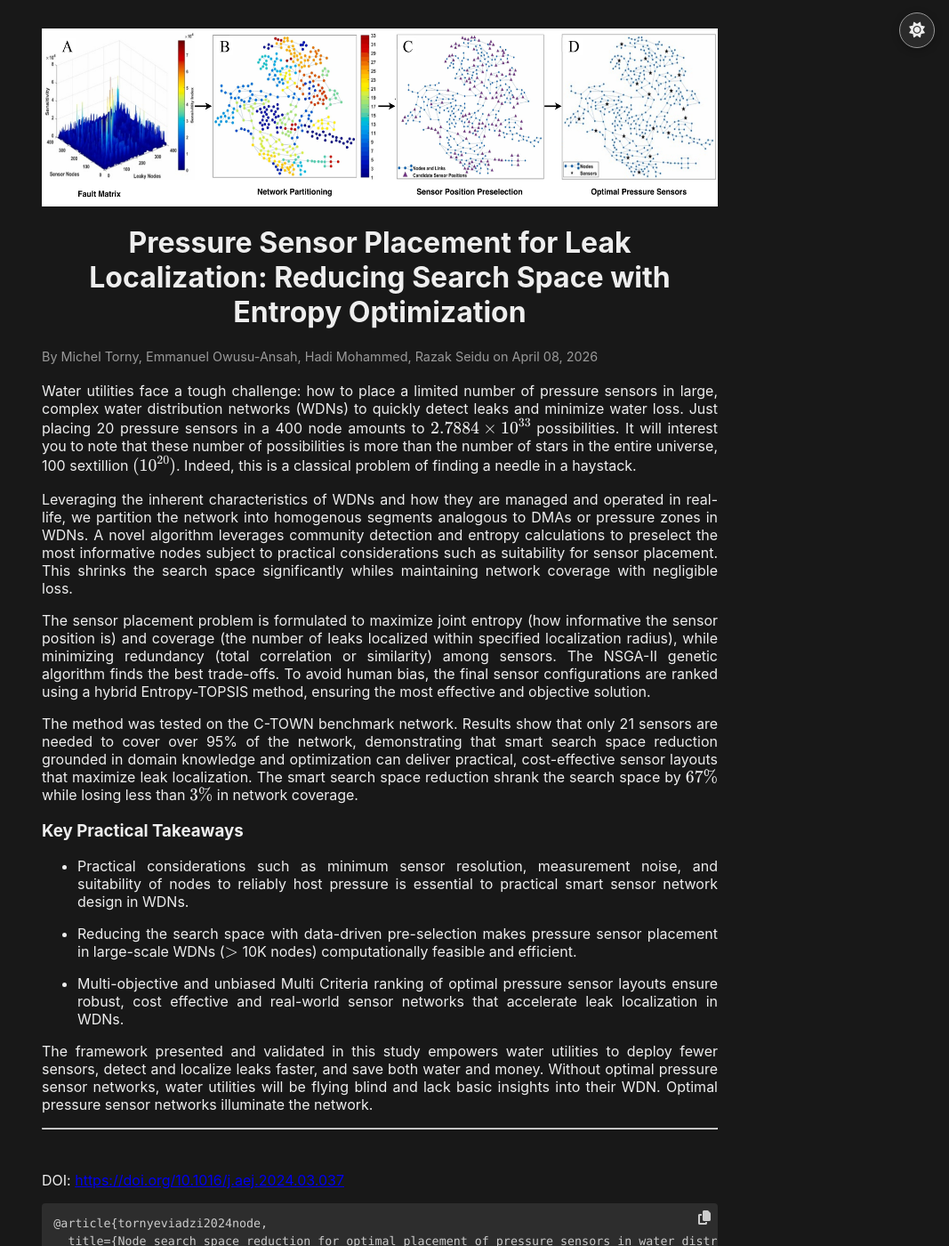
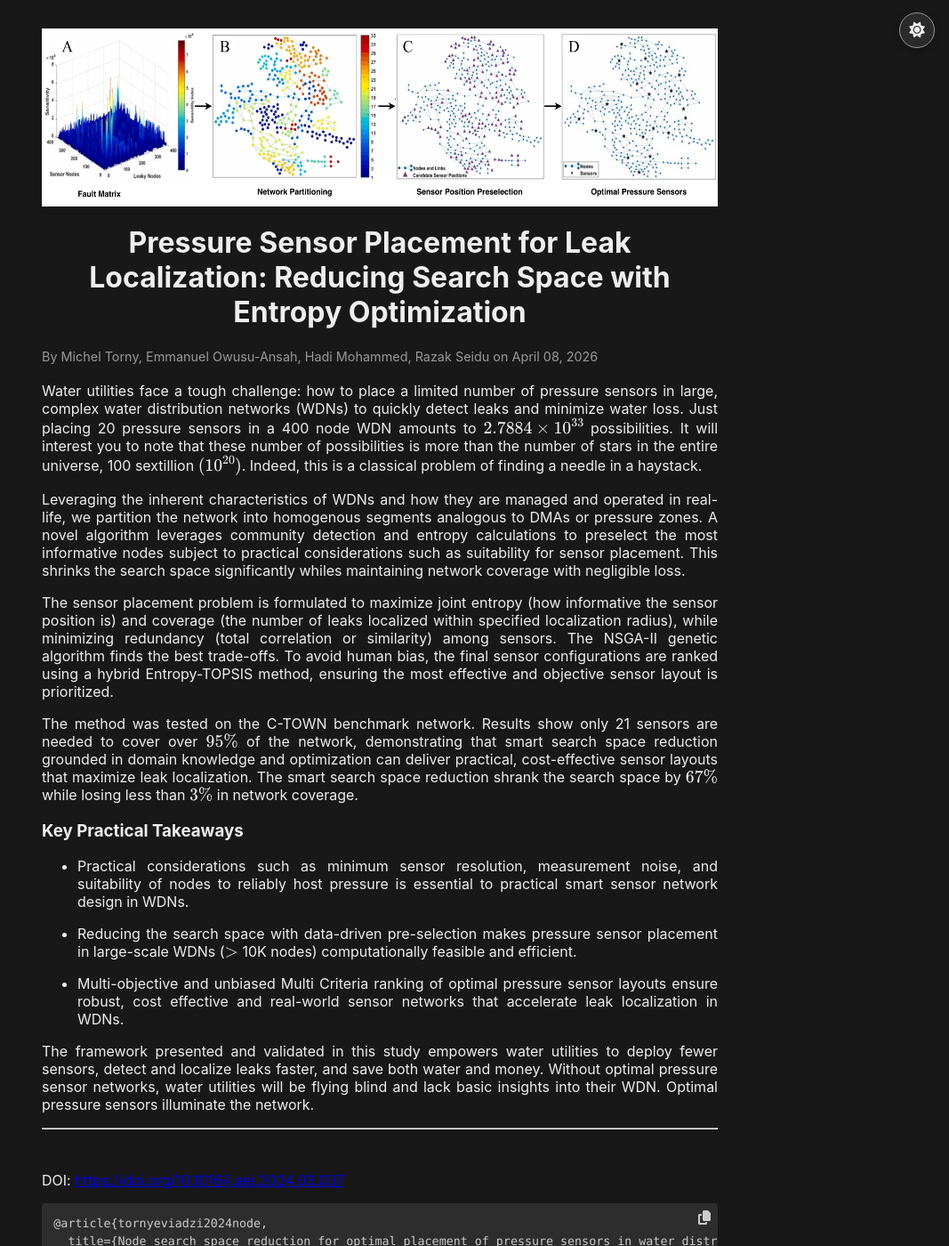
Before and after one commit to McBlaY/mcblay.github.io, a Jekyll site: the page built from _research/spp_search_space_reduction.md, in a window 1280 px wide and 1400 px high. Shown: the whole window at 89% size, without its empty margins (213-1280 px from the left). Built offline with Jekyll 4.4.1, drawn with Linux system fonts in a browser that asks for light colours; nearby versions of some CDN libraries; a script that is not in the unit is left out.

Commit message:
Refine text for clarity in pressure sensor placement research paper; improve phrasing and remove redundancy

```diff
--- a/_research/spp_search_space_reduction.md
+++ b/_research/spp_search_space_reduction.md
@@ -13,13 +13,13 @@ layout: default  # Layout to use
 
 # Pressure Sensor Placement for Leak Localization: Reducing Search Space with Entropy Optimization
 
-Water utilities face a tough challenge: how to place a limited number of pressure sensors in large, complex water distribution networks (WDNs) to quickly detect leaks and minimize water loss. Just placing 20 pressure sensors in a 400 node amounts to $ 2.7884 \times 10^{33} $ possibilities. It will interest you to note that these number of possibilities is more than the number of stars in the entire universe, 100 sextillion $(10^{20})$. Indeed, this is a classical problem of finding a needle in a haystack.
+Water utilities face a tough challenge: how to place a limited number of pressure sensors in large, complex water distribution networks (WDNs) to quickly detect leaks and minimize water loss. Just placing 20 pressure sensors in a 400 node WDN amounts to $ 2.7884 \times 10^{33} $ possibilities. It will interest you to note that these number of possibilities is more than the number of stars in the entire universe, 100 sextillion $(10^{20})$. Indeed, this is a classical problem of finding a needle in a haystack.
 
-Leveraging the inherent characteristics of WDNs and how they are managed and operated in real-life, we partition the network into homogenous segments analogous to DMAs or pressure zones in WDNs. A novel algorithm leverages community detection and entropy calculations to preselect the most informative nodes subject to practical considerations such as suitability for sensor placement. This shrinks the search space significantly whiles maintaining network coverage with negligible loss.
+Leveraging the inherent characteristics of WDNs and how they are managed and operated in real-life, we partition the network into homogenous segments analogous to DMAs or pressure zones. A novel algorithm leverages community detection and entropy calculations to preselect the most informative nodes subject to practical considerations such as suitability for sensor placement. This shrinks the search space significantly whiles maintaining network coverage with negligible loss.
 
-The sensor placement problem is formulated to maximize joint entropy (how informative the sensor position is) and coverage (the number of leaks localized within specified localization radius), while minimizing redundancy (total correlation or similarity) among sensors. The NSGA-II genetic algorithm finds the best trade-offs. To avoid human bias, the final sensor configurations are ranked using a hybrid Entropy-TOPSIS method, ensuring the most effective and objective solution.
+The sensor placement problem is formulated to maximize joint entropy (how informative the sensor position is) and coverage (the number of leaks localized within specified localization radius), while minimizing redundancy (total correlation or similarity) among sensors. The NSGA-II genetic algorithm finds the best trade-offs. To avoid human bias, the final sensor configurations are ranked using a hybrid Entropy-TOPSIS method, ensuring the most effective and objective sensor layout is prioritized.
 
-The method was tested on the C-TOWN benchmark network. Results show that only 21 sensors are needed to cover over 95% of the network, demonstrating that smart search space reduction grounded in domain knowledge and optimization can deliver practical, cost-effective sensor layouts that maximize leak localization. The smart search space reduction shrank the search space by $67\%$ while losing less than $3\%$ in network coverage.
+The method was tested on the C-TOWN benchmark network. Results show only 21 sensors are needed to cover over $95\%$ of the network, demonstrating that smart search space reduction grounded in domain knowledge and optimization can deliver practical, cost-effective sensor layouts that maximize leak localization. The smart search space reduction shrank the search space by $67\%$ while losing less than $3\%$ in network coverage.
 
 ### Key Practical Takeaways
  - Practical considerations such as minimum sensor resolution, measurement noise, and suitability of nodes to reliably host pressure is essential to practical smart sensor network design in WDNs.
@@ -28,7 +28,7 @@ The method was tested on the C-TOWN benchmark network. Results show that only 21
 
  - Multi-objective and unbiased Multi Criteria ranking of optimal pressure sensor layouts ensure robust, cost effective and real-world sensor networks that accelerate leak localization in WDNs.
 
-The framework presented and validated in this study empowers water utilities to deploy fewer sensors, detect and localize leaks faster, and save both water and money. Without optimal pressure sensor networks, water utilities will be flying blind and lack basic insights into their WDN. Optimal pressure sensor networks illuminate the network.
+The framework presented and validated in this study empowers water utilities to deploy fewer sensors, detect and localize leaks faster, and save both water and money. Without optimal pressure sensor networks, water utilities will be flying blind and lack basic insights into their WDN. Optimal pressure sensors illuminate the network.
 
 ---
 
```
